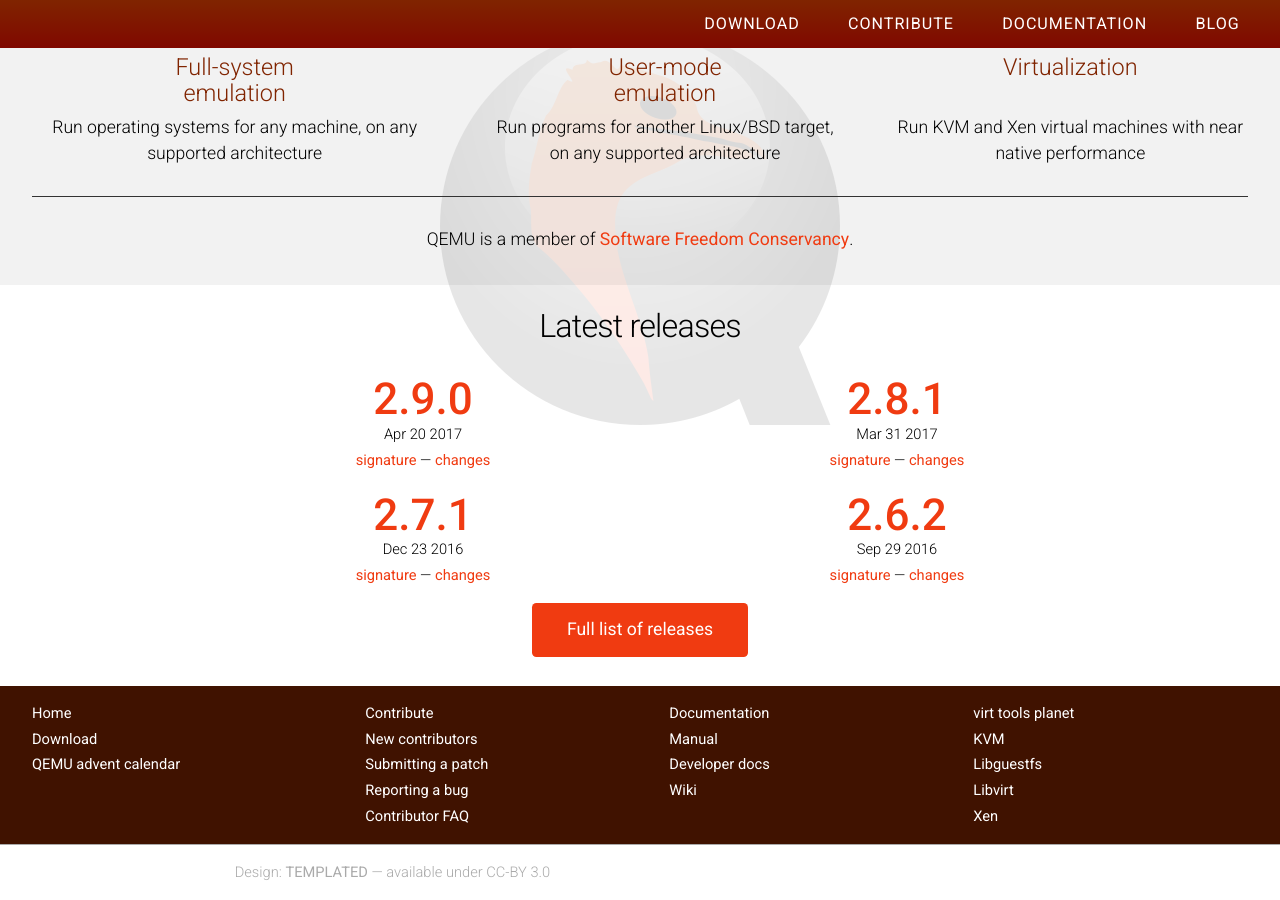
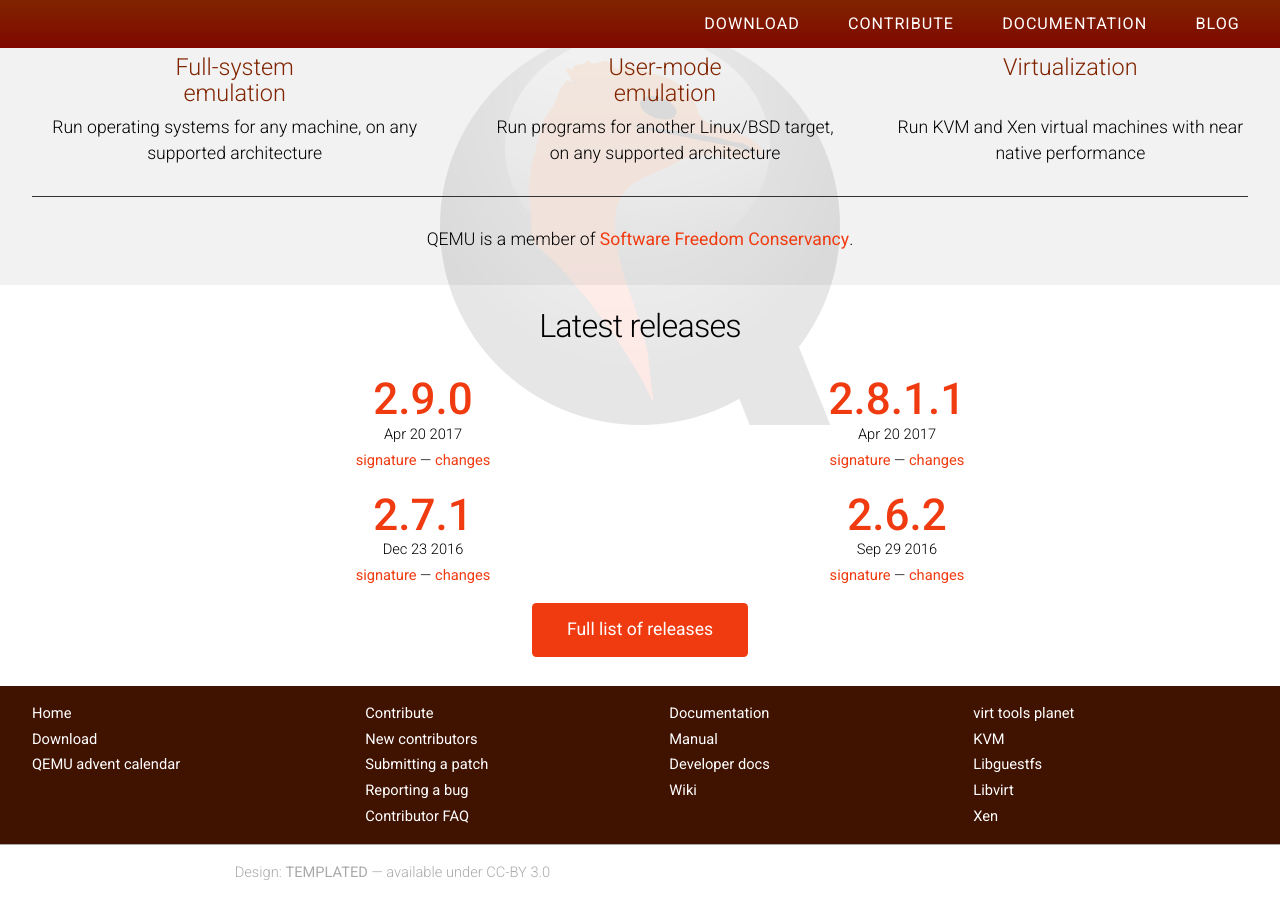
Before and after one commit to qemu/qemu-web, a Jekyll site: the page built from index.html, in a window 1280 px wide and 900 px high, scrolled down 685 px. Built offline with Jekyll 4.4.1, drawn with Linux system fonts in a browser that asks for light colours; nearby versions of some CDN libraries.

Commit message:
add v2.8.1.1

```diff
--- a/_data/releases.yml
+++ b/_data/releases.yml
@@ -2,8 +2,8 @@
   patch: 0
   date: "Apr 20 2017"
 - branch: 2.8
-  patch: 1
-  date: "Mar 31 2017"
+  patch: 1.1
+  date: "Apr 20 2017"
 - branch: 2.7
   patch: 1
   date: "Dec 23 2016"
```
